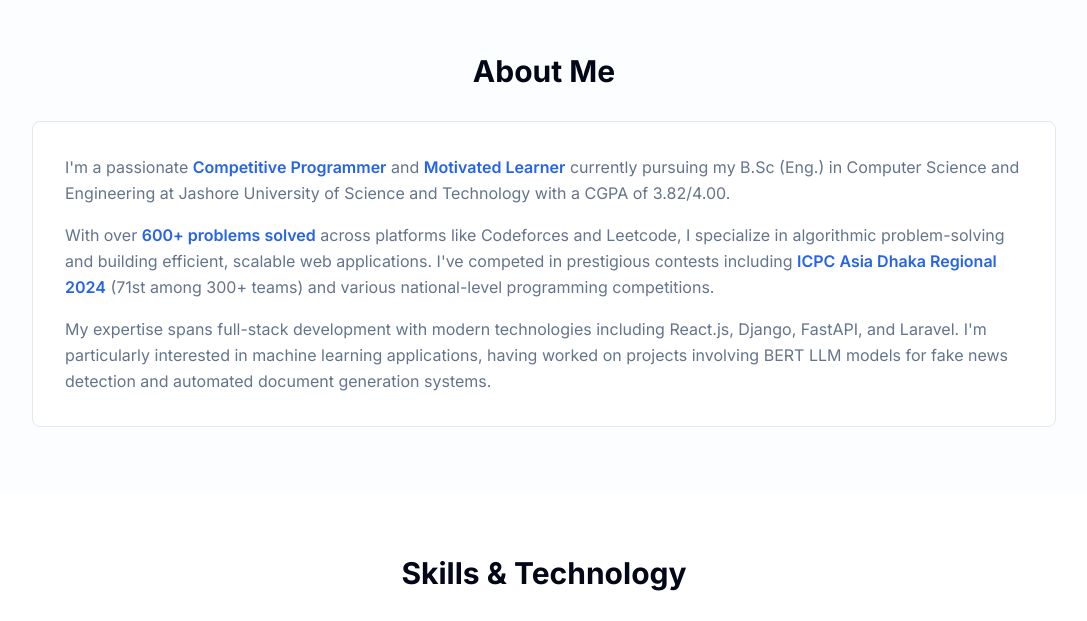
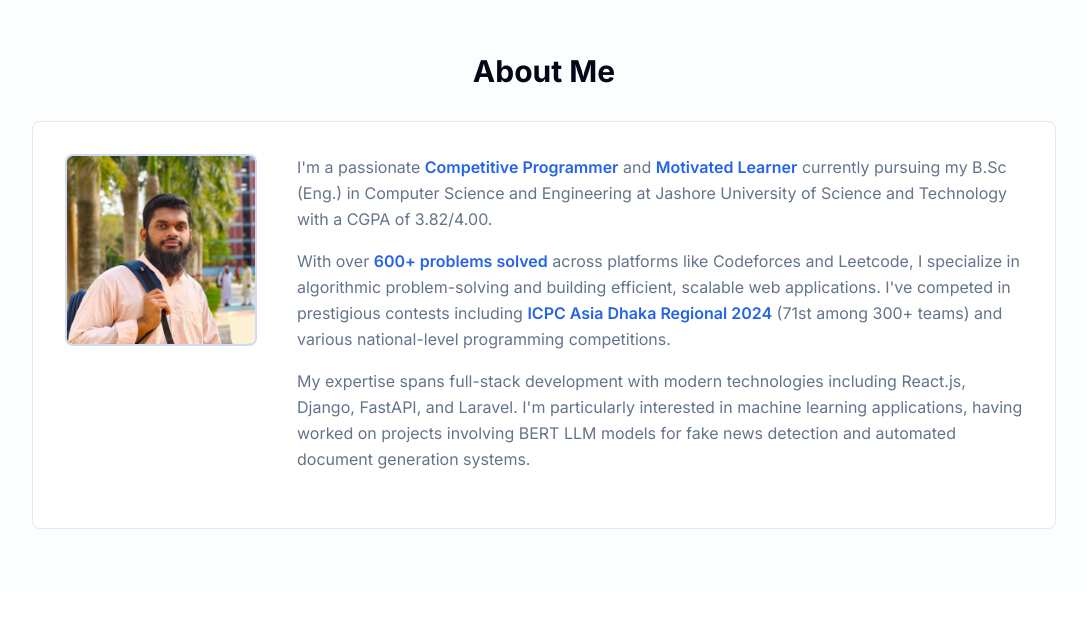
Before and after one commit to SakibSibly/portfolio, a Next.js app: page / in a window 1280 px wide. Shown: the part 691-1312 px from the top of the page, without its empty margins (96-1183 px from the left). Built offline with nearby package versions, Linux system fonts and the light colour scheme.

Commit message:
Add "Profile photo added in About section with ICPC link embedding"

```diff
--- a/components/About.tsx
+++ b/components/About.tsx
@@ -1,6 +1,7 @@
 'use client'
 
 import { motion } from 'framer-motion'
+import Image from 'next/image'
 
 const About = () => {
   return (
@@ -14,15 +15,34 @@ const About = () => {
         >
           <h2 className="text-3xl font-bold mb-8 text-center text-foreground">About Me</h2>
           <div className="bg-card border border-border rounded-lg p-6 md:p-8">
-            <p className="text-base text-muted-foreground leading-relaxed mb-4">
+            <div className="grid md:grid-cols-[200px_1fr] gap-6 md:gap-8 items-start mb-6">
+              {/* Profile Photo */}
+              <div className="flex justify-center md:justify-start">
+                <div className="relative w-48 h-48 rounded-lg overflow-hidden border-2 border-primary/20 bg-secondary/50">
+                  <Image
+                    src="/profile.jpg"
+                    alt="Nazmus Sakib Sibly"
+                    width={192}
+                    height={192}
+                    className="object-cover"
+                    priority
+                  />
+                </div>
+              </div>
+
+              {/* Bio Text */}
+              <div className="space-y-4">
+                <p className="text-base text-muted-foreground leading-relaxed">
                   I'm a passionate <span className="text-primary font-semibold">Competitive Programmer</span> and <span className="text-primary font-semibold">Motivated Learner</span> currently pursuing my B.Sc (Eng.) in Computer Science and Engineering at Jashore University of Science and Technology with a CGPA of 3.82/4.00.
                 </p>
-            <p className="text-base text-muted-foreground leading-relaxed mb-4">
-              With over <span className="text-primary font-semibold">600+ problems solved</span> across platforms like Codeforces and Leetcode, I specialize in algorithmic problem-solving and building efficient, scalable web applications. I've competed in prestigious contests including <span className="text-primary font-semibold">ICPC Asia Dhaka Regional 2024</span> (71st among 300+ teams) and various national-level programming competitions.
+                <p className="text-base text-muted-foreground leading-relaxed">
+                  With over <span className="text-primary font-semibold">600+ problems solved</span> across platforms like Codeforces and Leetcode, I specialize in algorithmic problem-solving and building efficient, scalable web applications. I've competed in prestigious contests including <a href="https://drive.google.com/file/d/1nreNAwOoj6mG5eQQH8Owl8z5OiYOz2-I/view?usp=drive_link" target="_blank" rel="noopener noreferrer" className="text-primary font-semibold hover:underline">ICPC Asia Dhaka Regional 2024</a> (71st among 300+ teams) and various national-level programming competitions.
                 </p>
                 <p className="text-base text-muted-foreground leading-relaxed">
                   My expertise spans full-stack development with modern technologies including React.js, Django, FastAPI, and Laravel. I'm particularly interested in machine learning applications, having worked on projects involving BERT LLM models for fake news detection and automated document generation systems.
                 </p>
+              </div>
+            </div>
           </div>
         </motion.div>
       </div>
```
Also changed, not shown: public/profile.jpg (added). Lines whose indentation alone changed are shown as unchanged.
